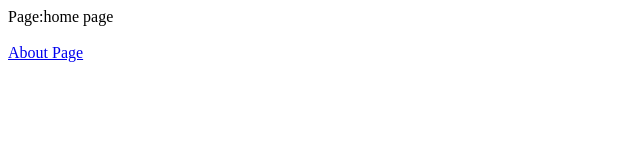
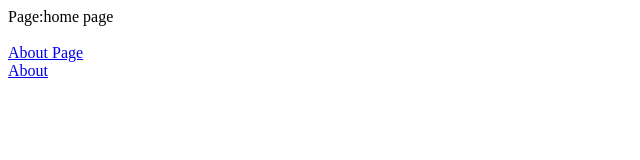
Before and after one commit to hecktarzuli/vercel-404-test, a Nuxt app: page / in a window 1280 px wide. Shown: the top 160 px of the page, without its empty margins (0-640 px from the left). Built offline with nearby package versions, Linux system fonts and the light colour scheme.

Commit message:
added about link

```diff
--- a/app.vue
+++ b/app.vue
@@ -1,5 +1,6 @@
 <template>
   <div>
     <NuxtPage/>
+    <nuxt-link to="about">About</nuxt-link>
   </div>
 </template>
```
